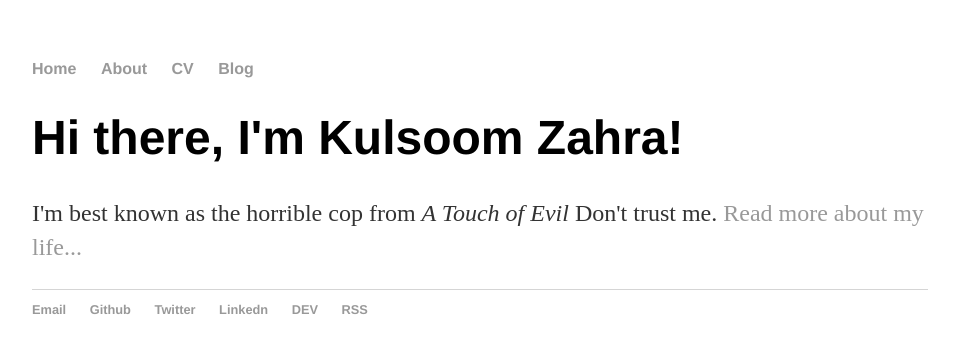
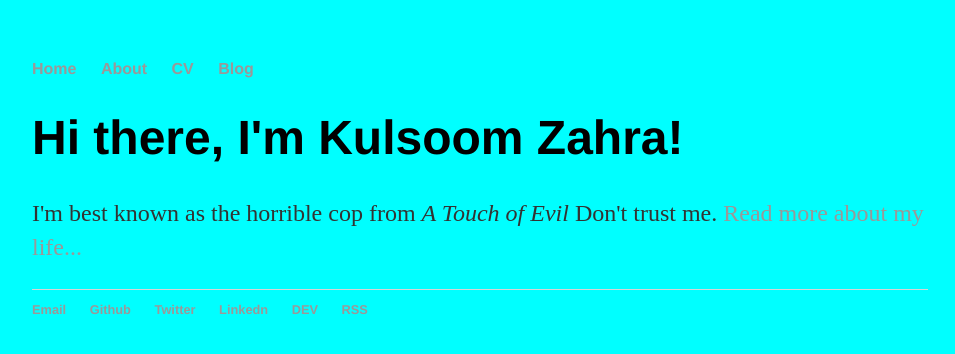
Before and after one commit to kulsoomzahra/kulsoomzahra.github.io, a Jekyll site: the page built from index.html, in a window 1280 px wide. Shown: the top 354 px of the page, without its empty margins (160-1115 px from the left). Built offline with Jekyll 4.4.1, drawn with Linux system fonts in a browser that asks for light colours.

Commit message:
Update main.css

```diff
--- a/css/main.css
+++ b/css/main.css
@@ -1,7 +1,7 @@
 body {
     margin: 60px auto;
     width: 70%;
-    bg-color: #00FFFF;
+    background-color: #00FFFF;
 }
 nav ul, footer ul {
     font-family:'Helvetica', 'Arial', 'Sans-Serif';
```
